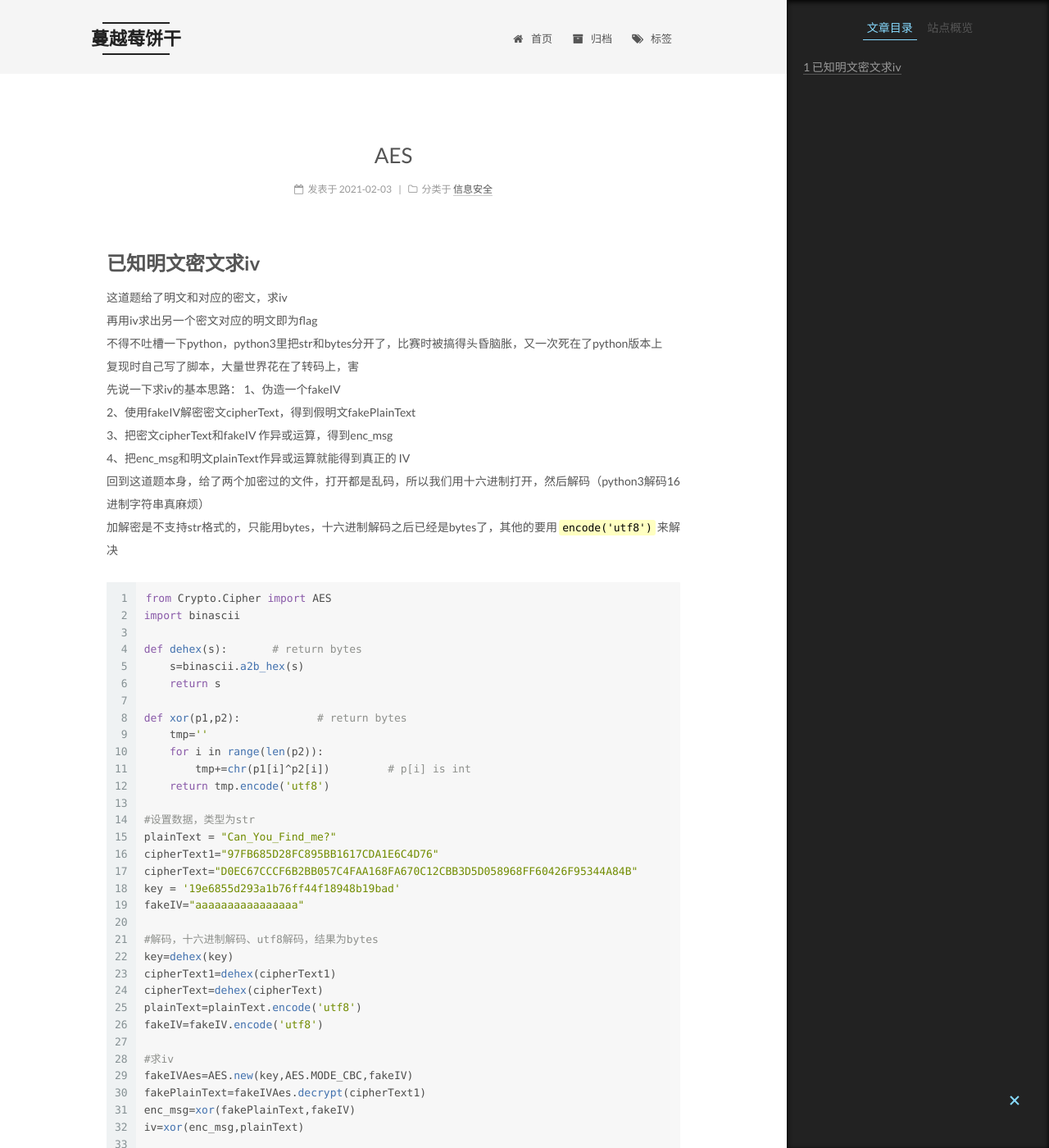
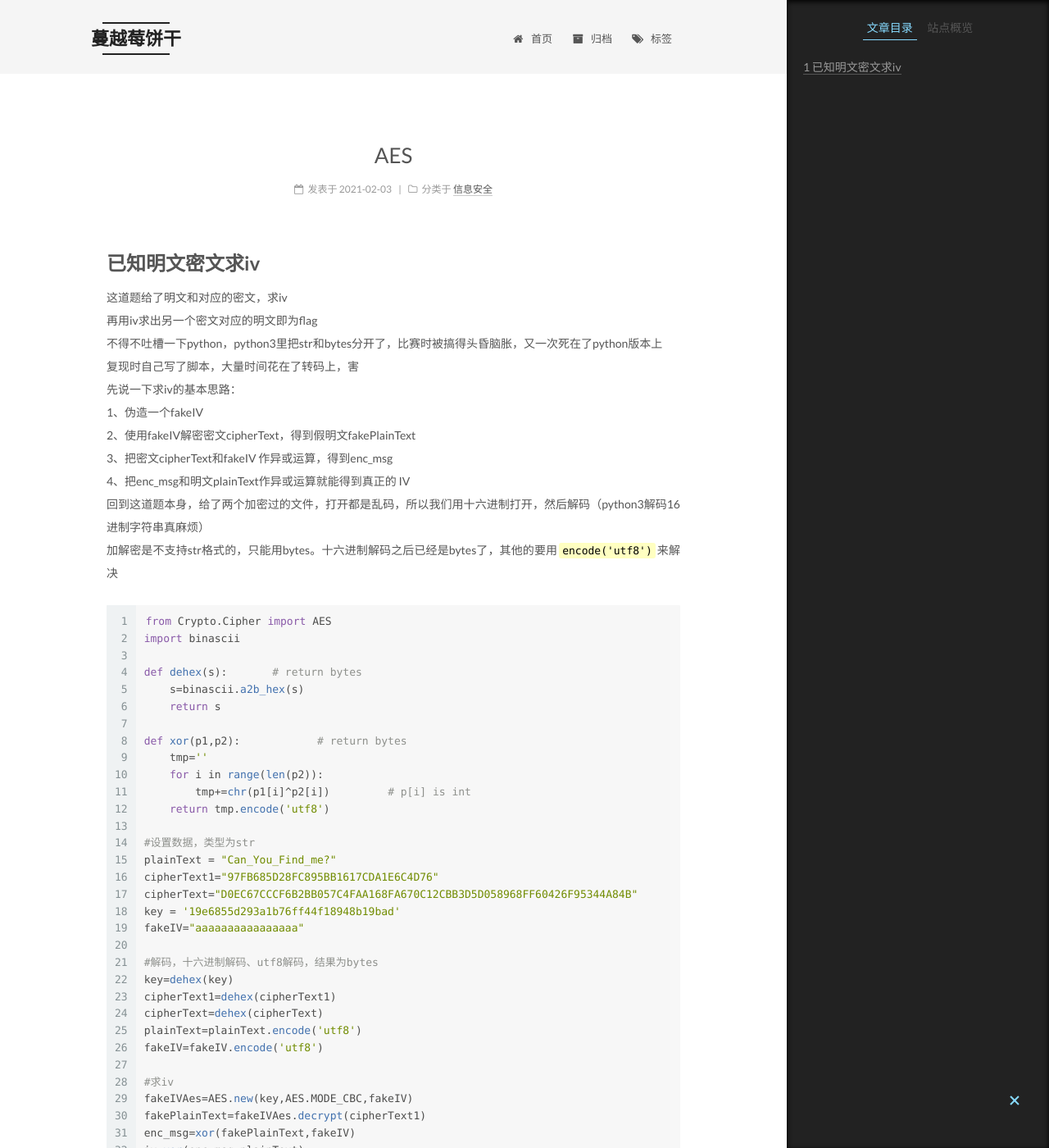
Before and after one commit to AirGoldenFish/airgoldenfish.github.io, a Jekyll site: the page built from _posts/2021-2-3-AES.md, in a window 1280 px wide and 1400 px high. Shown: the whole window at 82% size. Built offline with Jekyll 4.4.1, drawn with Linux system fonts in a browser that asks for light colours.

Commit message:
Update 2021-2-3-AES.md

````diff
--- a/_posts/2021-2-3-AES.md
+++ b/_posts/2021-2-3-AES.md
@@ -11,14 +11,14 @@ tags:
 这道题给了明文和对应的密文，求iv
 再用iv求出另一个密文对应的明文即为flag
 不得不吐槽一下python，python3里把str和bytes分开了，比赛时被搞得头昏脑胀，又一次死在了python版本上
-复现时自己写了脚本，大量世界花在了转码上，害
+复现时自己写了脚本，大量时间花在了转码上，害
 先说一下求iv的基本思路：
 1、伪造一个fakeIV
 2、使用fakeIV解密密文cipherText，得到假明文fakePlainText
 3、把密文cipherText和fakeIV 作异或运算，得到enc_msg
 4、把enc_msg和明文plainText作异或运算就能得到真正的 IV
 回到这道题本身，给了两个加密过的文件，打开都是乱码，所以我们用十六进制打开，然后解码（python3解码16进制字符串真麻烦）
-加解密是不支持str格式的，只能用bytes，十六进制解码之后已经是bytes了，其他的要用`encode('utf8')`来解决
+加解密是不支持str格式的，只能用bytes。十六进制解码之后已经是bytes了，其他的要用`encode('utf8')`来解决
 ```python
 from Crypto.Cipher import AES
 import binascii
````
